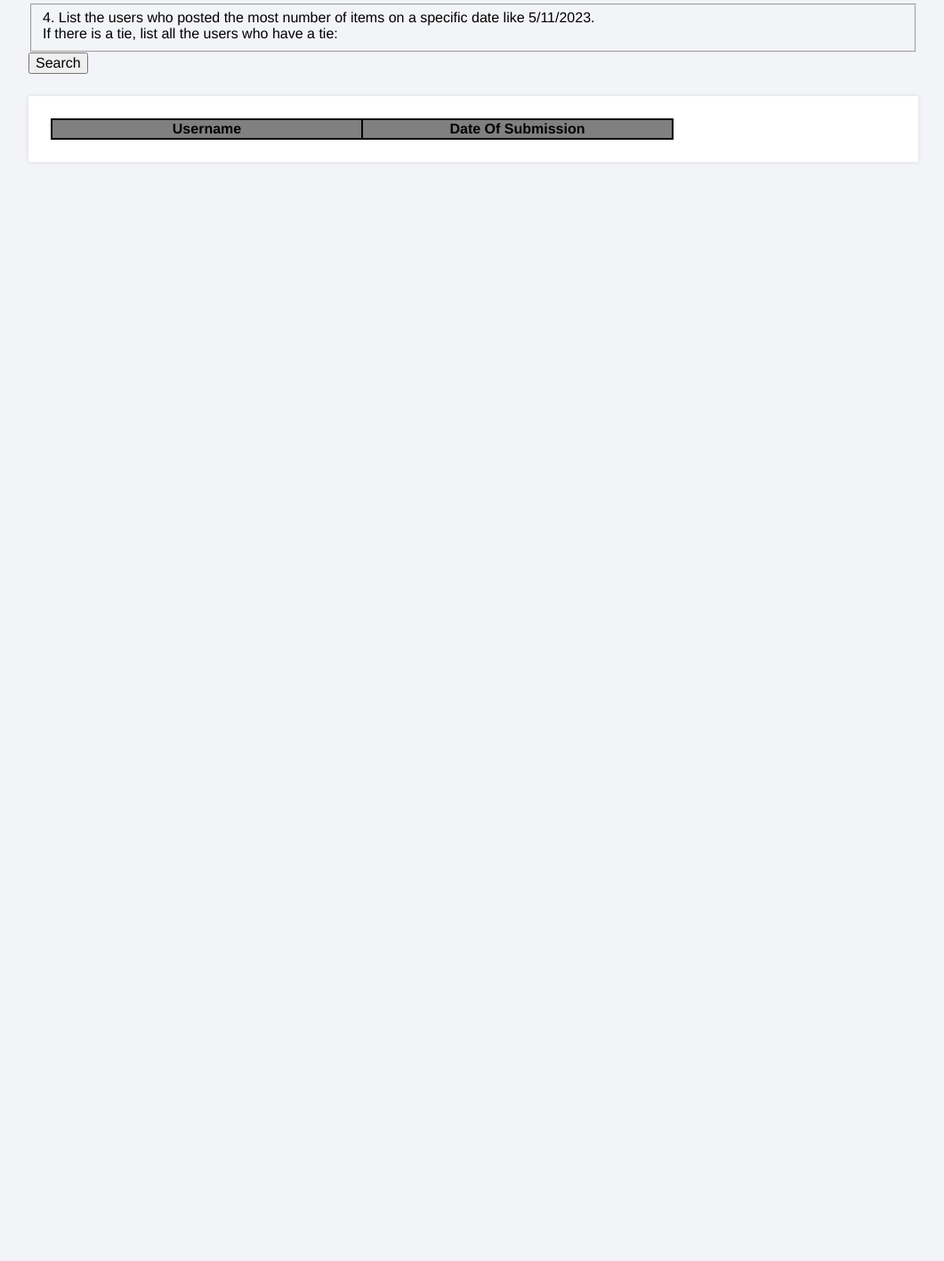
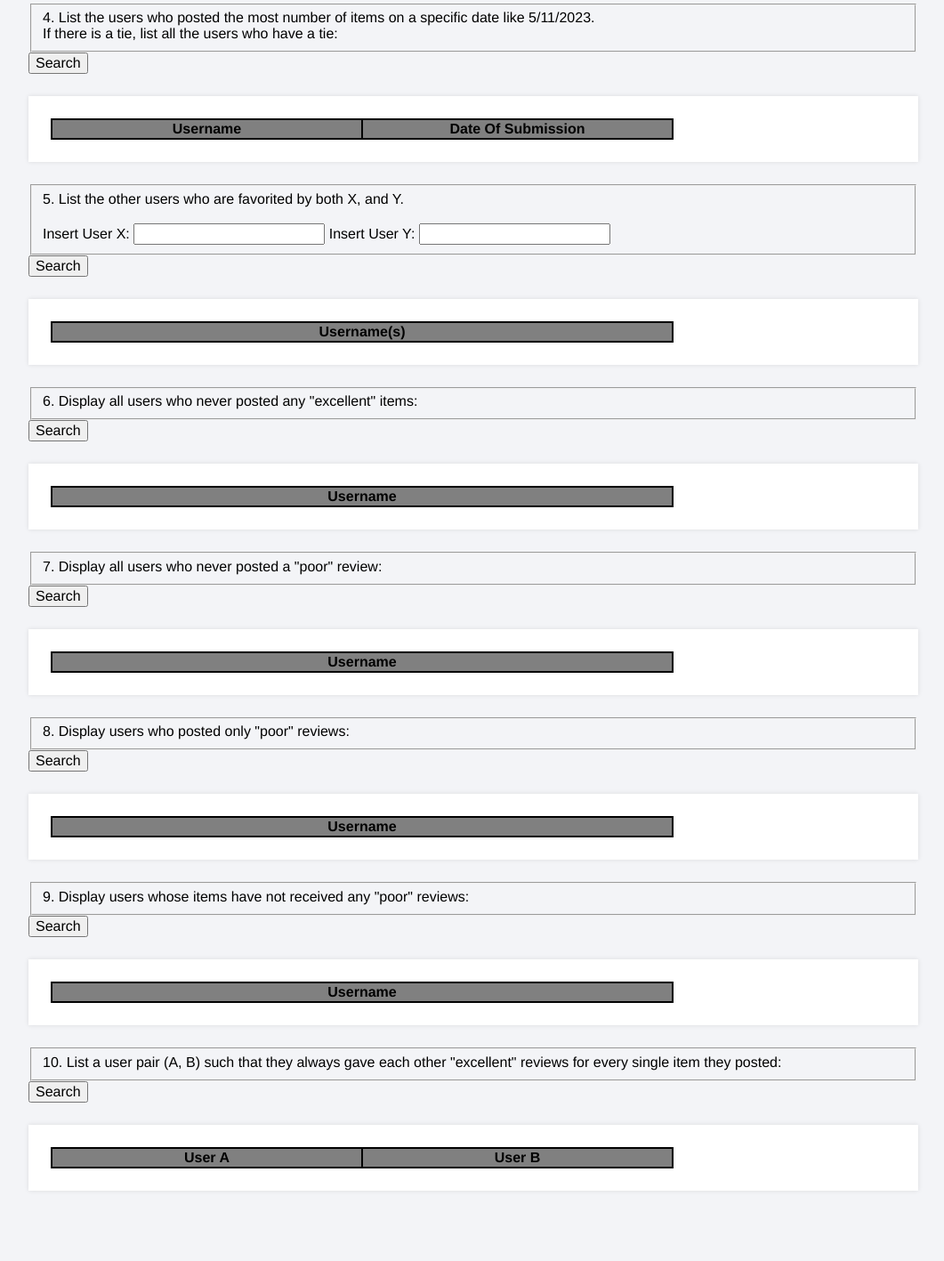
Before and after one commit to Luis-Izaguirre/Relational-DB-Project, a Flask app: page /pythonlogin/home in a window 1280 px wide. Shown: the part 1467-2884 px from the top of the page at 89% size, without its empty margins (108-1169 px from the left). Before the commit the page ends 1624 px from the top, so only its background shows below. Run offline with Flask 3, Linux system fonts and the light colour scheme; the visitor is signed in with stand-in values (Sample User, id 1); lists and menus that the app fills with data are empty; some libraries are stand-ins or nearby versions.

Commit message:
Many changes, it should work hopefully

```diff
--- a/app.py
+++ b/app.py
@@ -264,6 +264,159 @@ def partThree():
     msg = 'Please enter valid category!'
     return render_template('home.html', msg=msg)
 
+@app.route('/pythonlogin/home/partFour', methods=['GET','POST'])
+def partFour():
+    msg = ''
+    if request.method == 'POST':
+        X = request.form['valueX']
+        Y = request.form['valueY']
+        cursor = mysql.connection.cursor(MySQLdb.cursors.DictCursor)
+        cursor.execute("SELECT username AS favored_user FROM user WHERE username IN ( SELECT fav1.seller_id FROM favorite_seller AS fav1 JOIN favorite_seller AS fav2 ON fav1.seller_id = fav2.seller_id WHERE fav1.user_id = %s AND fav2.user_id = %s);", (X, Y))
+        items5 = cursor.fetchall()
+
+        return render_template('home.html', items5=items5)
+
+    msg = 'Please try again!'
+    return render_template('home.html', msg=msg)
+
+#FIX ME, ask Vincent what the database should look like
+@app.route('/pythonlogin/home/partSix', methods=['GET', 'POST'])
+def partSix():
+    msg = ''
+
+    if request.method == 'POST':
+        cursor = mysql.connection.cursor(MySQLdb.cursors.DictCursor)
+
+        # Select users who never posted any "excellent" items
+        cursor.execute("SELECT DISTINCT u.username FROM user u JOIN item i ON u.username = i.user_id JOIN category_review cr ON i.item_id = cr.item_id WHERE cr.rating = 'excellent' GROUP BY u.username HAVING COUNT(DISTINCT i.item_id) = 1 AND COUNT(cr.review_id) >= 3;")
+        users_no_excellent_items = cursor.fetchall()
+
+        return render_template('home.html', users_no_excellent_items=users_no_excellent_items)
+
+    msg = 'Please enter a valid category!'
+    return render_template('home.html', msg=msg)
+
+
+@app.route('/pythonlogin/home/partSeven', methods=['GET','POST'])
+def partSeven():
+    msg = ''
+
+    if request.method == 'POST':
+        cursor = mysql.connection.cursor(MySQLdb.cursors.DictCursor)
+
+        # Select users who haven't posted a "poor" review
+        cursor.execute("SELECT DISTINCT u.username FROM user u LEFT JOIN category_review cr ON u.username = cr.user_id WHERE cr.rating IS NULL OR cr.rating <> 'poor';")
+        users_without_poor_review = cursor.fetchall()
+
+        return render_template('home.html', users_without_poor_review=users_without_poor_review)
+
+    msg = 'Please enter a valid category!'
+    return render_template('home.html', msg=msg)
+
+
+@app.route('/pythonlogin/home/partEight', methods=['GET', 'POST'])
+def partEight():
+    msg = ''
+
+    if request.method == 'POST':
+        cursor = mysql.connection.cursor(MySQLdb.cursors.DictCursor)
+
+        # Select users who posted only "poor" reviews
+        cursor.execute("SELECT DISTINCT u.username FROM user u WHERE u.username IN (SELECT cr.user_id FROM category_review cr GROUP BY cr.user_id HAVING COUNT(cr.review_id) > 0 AND COUNT(DISTINCT cr.rating) = 1 AND MAX(cr.rating) = 'poor');")
+        poor_review_users1 = cursor.fetchall()
+
+        return render_template('home.html', poor_review_users1=poor_review_users1)
+
+    msg = 'Please enter a valid category!'
+    return render_template('home.html', msg=msg)
+
+
+@app.route('/pythonlogin/home/part9', methods=['GET', 'POST'])
+def part9():
+    msg = ''
+
+    if request.method == 'POST':
+        cursor = mysql.connection.cursor(MySQLdb.cursors.DictCursor)
+
+        # Select users whose items have not received any "poor" reviews
+        cursor.execute("SELECT DISTINCT u.username FROM user u "
+                       "LEFT JOIN item i ON u.username = i.user_id "
+                       "LEFT JOIN category_review cr ON i.item_id = cr.item_id "
+                       "WHERE cr.rating IS NULL OR cr.rating <> 'poor';")
+        users_without_poor_reviews = cursor.fetchall()
+
+        return render_template('home.html', users_without_poor_reviews=users_without_poor_reviews)
+
+
+    msg = 'Please enter a valid category!'
+    return render_template('home.html', msg=msg)
+
+
+@app.route('/pythonlogin/home/partTen', methods=['GET', 'POST'])
+def partTen():
+    msg = ''
+
+    if request.method == 'POST':
+        cursor = mysql.connection.cursor(MySQLdb.cursors.DictCursor)
+
+        # List a user pair (A, B) such that they always gave each other "excellent" reviews for every single item they posted.
+        cursor.execute("""
+            SELECT DISTINCT A.username AS UserA, B.username AS UserB
+FROM user A
+JOIN category_review AR ON A.username = AR.user_id
+JOIN item I ON AR.item_id = I.item_id
+JOIN category_review BR ON I.user_id = BR.user_id
+JOIN user B ON B.username = BR.user_id
+WHERE AR.rating = 'excellent' AND BR.rating = 'excellent'
+AND NOT EXISTS (
+    SELECT 1
+    FROM item BI
+    WHERE BI.user_id = B.username
+    AND BI.item_id NOT IN (
+        SELECT IR.item_id
+        FROM category_review IRA
+        JOIN item IR ON IRA.item_id = IR.item_id
+        WHERE IRA.user_id = A.username
+        AND IRA.rating = 'excellent'
+    )
+)
+AND NOT EXISTS (
+    SELECT 1
+    FROM item AI
+    WHERE AI.user_id = A.username
+    AND AI.item_id NOT IN (
+        SELECT IR.item_id
+        FROM category_review IRB
+        JOIN item IR ON IRB.item_id = IR.item_id
+        WHERE IRB.user_id = B.username
+        AND IRB.rating = 'excellent'
+    )
+);
+        """)
+        excellent_review_pair = cursor.fetchall()
+
+        return render_template('home.html', excellent_review_pair=excellent_review_pair)
+
+    msg = 'Please enter a valid category!'
+    return render_template('home.html', msg=msg)
+
+
+
+
+
+
+
+
+
+
+
+
+
+
+
+
+
+
 
 
 #-------------------------------FAVORITES WEB PAGE-------------------------------------------------------------------
--- a/templates/home.html
+++ b/templates/home.html
@@ -209,27 +209,166 @@ query or given by the user.-->
     </table>
 </div>
 
+<!-- 5. List the other users who are favorited by both users X, and Y. Usernames X and Y will
+be selected from dropdown menus by the instructor. In other words, the user (or users)
+C are the favorite for both X and Y.-->
+<form action="{{ url_for('partFour')}}" method="post">
+    <fieldset>
+        <div class="form-group">
+            <label for="search">5. List the other users who are favorited by both X, and Y.<br><br>
+                Insert User X: <input id="valueX" type="text" name="valueX" required>
+                Insert User Y: <input id="valueY" type="text" name="valueY" required>
+            </label>
+        </div>
+    </fieldset>
+    <input type="submit" value="Search"/>
+</form>
+
+<div class="container3">
+    <table bgcolor="black" width="700" class="centered-table1">
+        <tr bgcolor="grey">
+            <th width="100">Username(s)</th>
+            {% for item in items5 %}
+        <tr bgcolor="#d3d3d3" align="center" class="table-row">
+            <td>{{ item.favored_user }} </td>
+        </tr>
+        {% endfor %}
+    </table>
+</div>
+
+<!--PART 6-->
+<!--Display all the users who never posted any "excellent" items: an item is excellent if at least
+three reviews are excellent. -->
+<form action="{{ url_for('partSix')}}" method="post">
+    <fieldset>
+        <div class="form-group">
+            <label for="search">
+                6. Display all users who never posted any "excellent" items:
+            </label>
+        </div>
+    </fieldset>
+    <input type="submit" value="Search" />
+</form>
+
+<div class="container3">
+    <table bgcolor="black" width="700" class="centered-table1">
+        <tr bgcolor="grey">
+            <th width="100">Username</th>
+        </tr>
+        {% for user in users_no_excellent_items %}
+        <tr bgcolor="#d3d3d3" align="center" class="table-row">
+            <td>{{ user.username }} </td>
+        </tr>
+        {% endfor %}
+    </table>
+</div>
+
+<!--PART 7-->
+<!--Display all users who never posted a "poor" review.-->
+<form action="{{ url_for('partSeven') }}" method="post">
+    <fieldset>
+        <div class="form-group">
+            <label>
+                7. Display all users who never posted a "poor" review:
+            </label>
+        </div>
+    </fieldset>
+    <input type="submit" value="Search" />
+</form>
+
+<div class="container3">
+    <table bgcolor="black" width="700" class="centered-table1">
+        <tr bgcolor="grey">
+            <th width="100">Username</th>
+        </tr>
+        {% for item in users_without_poor_review %}
+        <tr bgcolor="#d3d3d3" align="center" class="table-row">
+            <td>{{ item.username }}</td>
+        </tr>
+        {% endfor %}
+    </table>
+</div>
+
+<!--PART 8-->
+<!--Display all the users who posted some reviews, but each of them is "poor".-->
+<form action="{{ url_for('partEight')}}" method="post">
+    <fieldset>
+        <div class="form-group">
+            <label for="search">
+                8. Display users who posted only "poor" reviews:
+            </label>
+        </div>
+    </fieldset>
+    <input type="submit" value="Search" />
+</form>
+
+<div class="container3">
+    <table bgcolor="black" width="700" class="centered-table1">
+        <tr bgcolor="grey">
+            <th width="100">Username</th>
+        </tr>
+        {% for user in poor_review_users1 %}
+        <tr bgcolor="#d3d3d3" align="center" class="table-row">
+            <td>{{ user.username }}</td>
+        </tr>
+        {% endfor %}
+    </table>
+</div>
 
 
+<!--PART 9-->
+<!--Display those users such that each item they posted so far never received any "poor" reviews.-->
 
+<form action="{{ url_for('part9')}}" method="post">
+    <fieldset>
+        <div class="form-group">
+            <label for="search">
+                9. Display users whose items have not received any "poor" reviews:
+            </label>
+        </div>
+    </fieldset>
+    <input type="submit" value="Search" />
+</form>
 
+<div class="container3">
+    <table bgcolor="black" width="700" class="centered-table1">
+        <tr bgcolor="grey">
+            <th width="100">Username</th>
+        </tr>
+        {% for user in users_without_poor_reviews %}
+        <tr bgcolor="#d3d3d3" align="center" class="table-row">
+            <td>{{ user.username }} </td>
+        </tr>
+        {% endfor %}
+    </table>
+</div>
 
+<form action="{{ url_for('partTen') }}" method="post">
+    <fieldset>
+        <div class="form-group">
+            <label for="search">
 
+                10. List a user pair (A, B) such that they always gave each other "excellent" reviews for every single item they posted:
+            </label>
+        </div>
+    </fieldset><input type="submit" value="Search" />
+</form>
 
-
-
-
-
-
-
-
-
-
-<!--8List the other users who are favorited by both users X, and Y. Usernames X and Y will be
-selected from dropdown menus by the instructor......-->
-
-
-
+<div class="container3">
+    <table bgcolor="black" width="700" class="centered-table1">
+        <tr bgcolor="grey">
+            <th width="100">User A</th>
+            <th width="100">User B</th>
+        </tr>
+        {% for user_pair in excellent_review_pair %}
+        <!-- Assuming excellent_review_pair is the correct variable -->
+        <tr bgcolor="#d3d3d3" align="center" class="table-row">
+            <td>{{ user_pair.user_a }}</td>
+            <td>{{ user_pair.user_b }}</td>
+        </tr>
+        {% endfor %}
+    </table>
+</div>
 
 <br><br><br>
 
```
